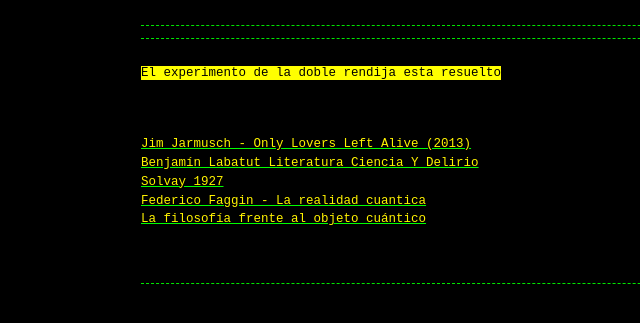
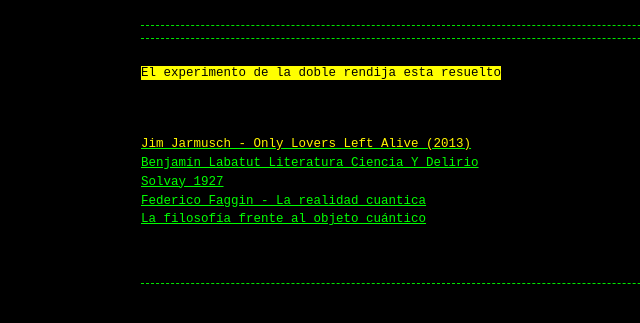
Before and after one commit to Guerrillaradio/doble_rendija, a Jekyll site: the page built from index.md, in a window 1280 px wide. Shown: the top 323 px of the page, without its empty margins (199-839 px from the left). Built offline with Jekyll 4.4.1, drawn with Linux system fonts in a browser that asks for light colours; our own code applies the rules of GitHub Pages for plain Markdown files.

Commit message:
Update index.md

```diff
--- a/index.md
+++ b/index.md
@@ -1,9 +1,9 @@
 <p><mark style="background: #27f213;">El experimento de la doble rendija esta resuelto</mark>
 
 
-<div><font color="#fff300"></font></div><div></div><div><font color="#fff300"> </font><font color="#fff300"> </font></div>
-<a href="https://ok.ru/video/3456194382351"><div><font color="#fff300">Jim Jarmusch - Only Lovers Left Alive (2013)</font></div><div></div><div><font color="#fff300"> </font><font color="#fff300"> </font></div>
-<a href="https://archive.org/details/btg-talks-benjamin-labatut-literatura-ciencia-y-delirio_202505"><div><font color="#fff300">Benjamín Labatut Literatura Ciencia Y Delirio</font></div><div></div><div><font color="#fff300"> </font><font color="#fff300"> </font></div>
-<a href="https://www.bbc.com/mundo/articles/cmm9vdndzdeo"><div><font color="#fff300">Solvay 1927</font></div><div></div><div><font color="#fff300"> </font><font color="#fff300"> </font></div>
-<a href="https://archive.org/details/federico-faggin-la-realidad-cuantica"><div><font color="#fff300">Federico Faggin - La realidad cuantica</font></div><div></div><div><font color="#fff300"> </font><font color="#fff300"> </font></div>
-<a href="https://www.scielo.org.mx/scielo.php?script=sci_arttext&pid=S1870-35422017000200107"><div><font color="#fff300">La filosofía frente al objeto cuántico</font></div><div></div><div><font color="#fff300"> </font><font color="#fff300"> </font></div></a>
+<div><font color="#00ff00"></font></div><div></div><div><font color="#00ff00"> </font><font color="#00ff00"> </font></div>
+<a href="https://ok.ru/video/3456194382351"><div><font color="#fff300">Jim Jarmusch - Only Lovers Left Alive (2013)</font></div><div></div><div><font color="#00ff00"> </font><font color="#00ff00"> </font></div>
+<a href="https://archive.org/details/btg-talks-benjamin-labatut-literatura-ciencia-y-delirio_202505"><div><font color="#00ff00">Benjamín Labatut Literatura Ciencia Y Delirio</font></div><div></div><div><font color="#00ff00"> </font><font color="#00ff00"> </font></div>
+<a href="https://www.bbc.com/mundo/articles/cmm9vdndzdeo"><div><font color="#00ff00">Solvay 1927</font></div><div></div><div><font color="#00ff00"> </font><font color="#00ff00"> </font></div>
+<a href="https://archive.org/details/federico-faggin-la-realidad-cuantica"><div><font color="#00ff00">Federico Faggin - La realidad cuantica</font></div><div></div><div><font color="#00ff00"> </font><font color="#00ff00"> </font></div>
+<a href="https://www.scielo.org.mx/scielo.php?script=sci_arttext&pid=S1870-35422017000200107"><div><font color="#00ff00">La filosofía frente al objeto cuántico</font></div><div></div><div><font color="#00ff00"> </font><font color="#00ff00"> </font></div></a>
```
